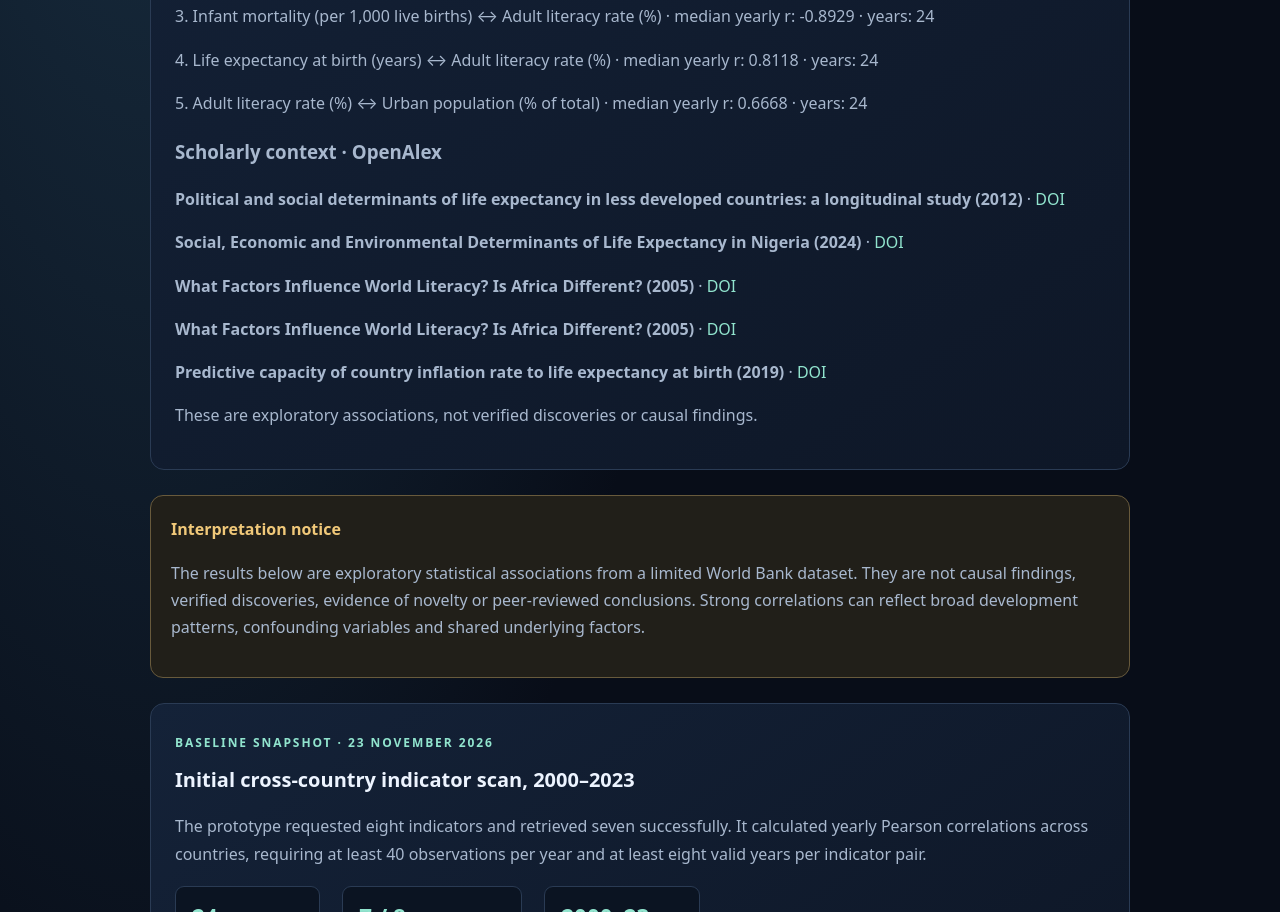
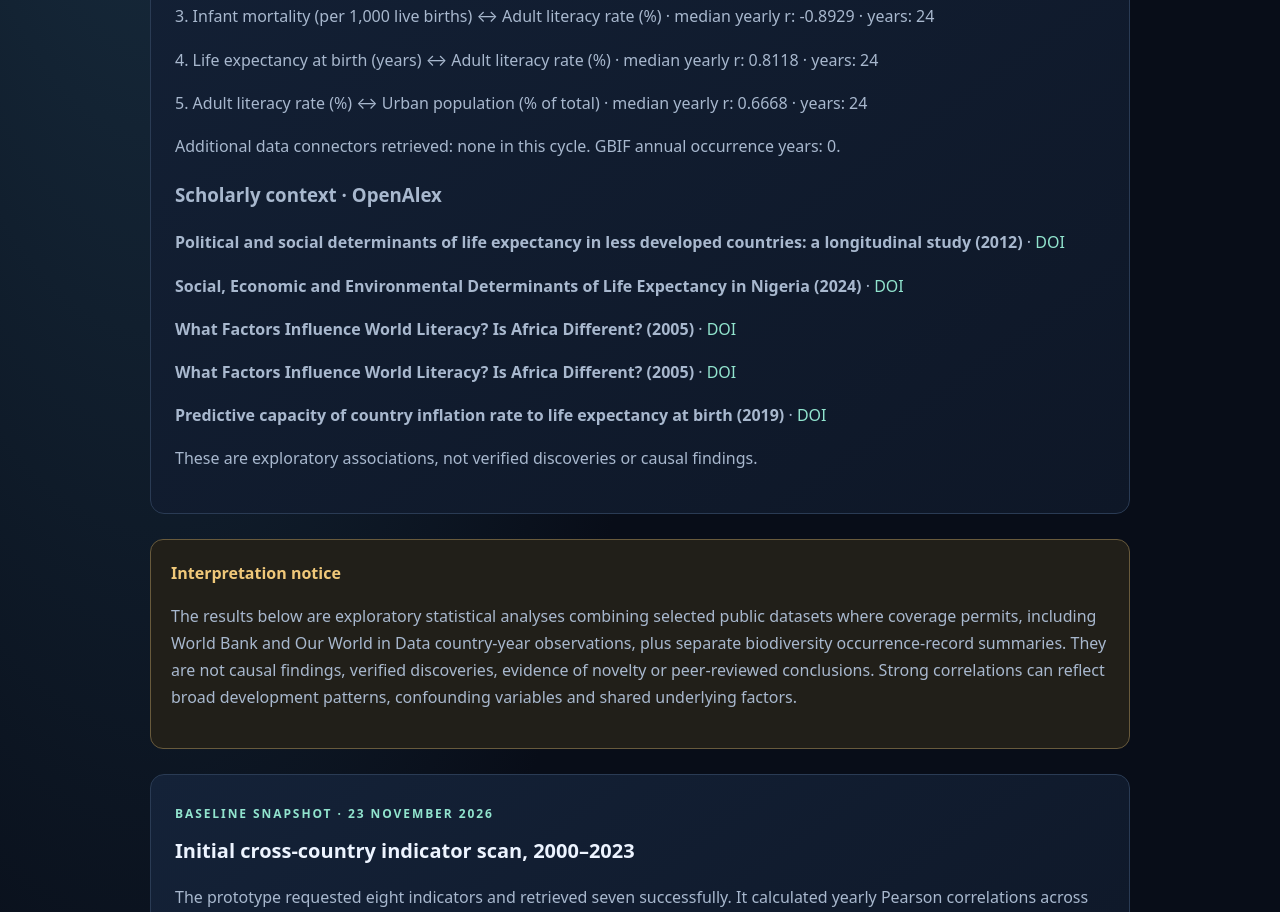
Before and after one commit to Society-X-D/society-x-d.github.io, a plain HTML site: page research.html in a window 1280 px wide. Shown: the part 748-1660 px from the top of the page. Drawn offline with Linux system fonts and the light colour scheme.

Commit message:
Display expanded data sources and sandboxed agent code proposals

```diff
--- a/research.html
+++ b/research.html
@@ -3,7 +3,7 @@
 :root{color-scheme:dark;--bg:#080d18;--panel:#111c2d;--line:#2a3b54;--text:#edf4ff;--muted:#a8b8ce;--mint:#91e4ce;--gold:#f0c879}*{box-sizing:border-box}body{margin:0;background:radial-gradient(ellipse at 12% 0%,#1c3549 0,transparent 38%),var(--bg);color:var(--text);font:16px/1.7 system-ui,-apple-system,"Segoe UI",sans-serif}.wrap{max-width:980px;width:calc(100% - 40px);margin:auto}.top{border-bottom:1px solid var(--line);padding:20px 0}.nav{display:flex;justify-content:space-between;gap:18px;flex-wrap:wrap}.brand{font-weight:850;letter-spacing:.15em}.brand span,a{color:var(--mint)}a{text-decoration:none}.hero{padding:65px 0 38px}.eyebrow,small{color:var(--mint);letter-spacing:.16em;text-transform:uppercase;font-size:.75rem;font-weight:800}.hero h1{font-size:clamp(2.8rem,7vw,5rem);letter-spacing:-.07em;line-height:1;margin:14px 0}.muted{color:var(--muted)}.notice{border:1px solid #685a3c;background:#211f19;padding:20px;border-radius:13px;margin:25px 0}.notice strong{color:var(--gold)}.item{background:linear-gradient(145deg,#142238,#0e1727);border:1px solid var(--line);border-radius:14px;padding:24px;margin:15px 0}.item h2{font-size:1.25rem;margin:8px 0}.stats{display:flex;gap:22px;flex-wrap:wrap;margin:18px 0}.stat{padding:12px 16px;background:#0b1422;border:1px solid var(--line);border-radius:9px}.stat b{display:block;font-size:1.4rem;color:var(--mint)}.foot{border-top:1px solid var(--line);padding:28px 0;margin-top:55px;color:var(--muted);font-size:.9rem}
 </style></head><body><div class="top"><nav class="wrap nav"><a class="brand" href="./">SOCIETY<span>·</span>X</a><div><a href="./">Home</a>　<a href="./methodology.html">Methodology</a></div></nav></div><main class="wrap"><header class="hero"><div class="eyebrow">Research activity / public record</div><h1>Research log</h1><p class="muted">A public record of SOCIETY-X research activity. The latest machine-readable research cycle is published automatically after each scheduled cloud run.</p></header>
 <section class="item" id="live-cycle"><small>Latest automated cycle · loading record</small><h2>Current research activity</h2><p class="muted" id="live-meta">The latest research record is being retrieved.</p><div id="live-findings" class="muted">Loading candidate signals…</div></section>
-<div class="notice"><strong>Interpretation notice</strong><p class="muted">The results below are exploratory statistical associations from a limited World Bank dataset. They are not causal findings, verified discoveries, evidence of novelty or peer-reviewed conclusions. Strong correlations can reflect broad development patterns, confounding variables and shared underlying factors.</p></div>
+<div class="notice"><strong>Interpretation notice</strong><p class="muted">The results below are exploratory statistical analyses combining selected public datasets where coverage permits, including World Bank and Our World in Data country-year observations, plus separate biodiversity occurrence-record summaries. They are not causal findings, verified discoveries, evidence of novelty or peer-reviewed conclusions. Strong correlations can reflect broad development patterns, confounding variables and shared underlying factors.</p></div>
 <section class="item"><small>Baseline snapshot · 23 November 2026</small><h2>Initial cross-country indicator scan, 2000–2023</h2><p class="muted">The prototype requested eight indicators and retrieved seven successfully. It calculated yearly Pearson correlations across countries, requiring at least 40 observations per year and at least eight valid years per indicator pair.</p><div class="stats"><div class="stat"><b>24</b><span class="muted">years analysed</span></div><div class="stat"><b>7 / 8</b><span class="muted">indicators retrieved</span></div><div class="stat"><b>2000–23</b><span class="muted">coverage period</span></div></div></section>
 <section class="item"><small>Candidate signal 01</small><h2>Infant mortality ↔ life expectancy</h2><p>Strong negative cross-country association in each of the 24 analysed years.</p><div class="stats"><div class="stat"><b>−0.924</b><span class="muted">median yearly r</span></div><div class="stat"><b>244</b><span class="muted">countries per year</span></div></div><p class="muted">This is an expected broad population-health relationship, not a novel discovery. It is useful as a basic consistency check for the pipeline.</p></section>
 <section class="item"><small>Candidate signal 02</small><h2>GDP per capita ↔ health expenditure per capita</h2><p>Strong positive cross-country association across the analysed years.</p><div class="stats"><div class="stat"><b>+0.886</b><span class="muted">median yearly r</span></div><div class="stat"><b>24</b><span class="muted">years analysed</span></div></div><p class="muted">The relationship may reflect income, public capacity, prices, demographics and health-system structure. Correlation alone cannot separate these mechanisms.</p></section>
@@ -35,6 +35,17 @@
       p.textContent=(index+1)+". "+vars+" · median yearly r: "+(item.median_yearly_r??"n/a")+" · years: "+(item.years_analysed??"n/a");
       list.appendChild(p);
     });
+    const ext=data.external_sources||{};
+    const sourceNames=Object.keys(ext);
+    const sourceSummary=document.createElement("p");
+    sourceSummary.textContent="Additional data connectors retrieved: "+(sourceNames.length?sourceNames.join(", "):"none in this cycle")+". GBIF annual occurrence years: "+Object.keys(data.biodiversity_observation?.annual_coordinate_occurrence_record_counts||{}).length+".";
+    list.appendChild(sourceSummary);
+    const proposal=data.self_improvement?.proposal;
+    if(proposal?.method){
+      const evolution=document.createElement("p");
+      evolution.textContent="Agent-written sandbox code proposal: "+proposal.method+" · SHA-256 "+(proposal.sha256||"recorded")+". Candidate code is not active in production.";
+      list.appendChild(evolution);
+    }
     const papers=Array.isArray(data.literature_context?.results)?data.literature_context.results:[];
     if(papers.length){
       const heading=document.createElement("h3");
```
